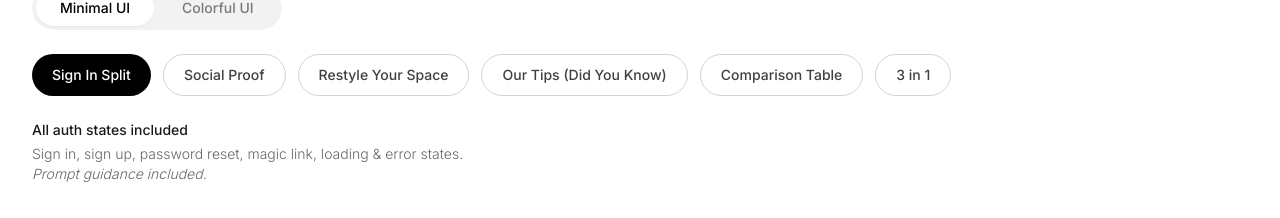
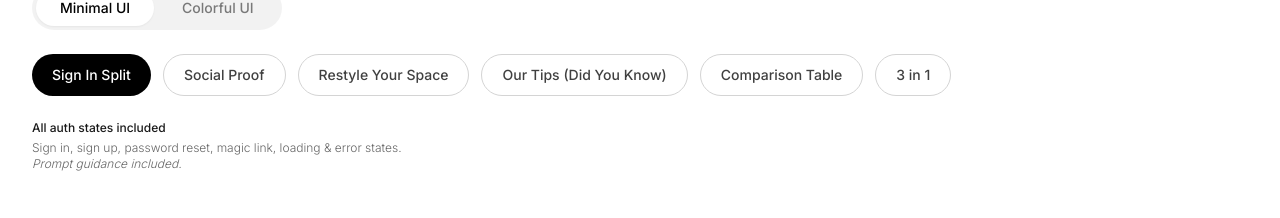
Before and after one commit to mh2023sfdbf/itsmarta-ui-kit, a Next.js app: page / in a window 1280 px wide. Shown: the part 2480-2698 px from the top of the page. Built offline with nearby package versions, Linux system fonts and the light colour scheme; grey boxes are pictures that could not be loaded; a web font is replaced by a local one.

Commit message:
Use consistent small font size for description across all screen sizes

```diff
--- a/components/sections/HeroGlassy.tsx
+++ b/components/sections/HeroGlassy.tsx
@@ -1187,13 +1187,13 @@ export default function PricingCards() {
             {/* Template Description - Minimal & Pro - Left Aligned */}
             {activeTemplate === 'sign-in-split' && (
               <div className="text-left mb-10 sm:mb-12">
-                <p className="text-xs sm:text-sm font-medium text-black/90 mb-1">
+                <p className="text-xs font-medium text-black/90 mb-1">
                   All auth states included
                 </p>
-                <p className="text-xs sm:text-sm text-black/60 font-light">
+                <p className="text-xs text-black/60 font-light">
                   Sign in, sign up, password reset, magic link, loading & error states.
                 </p>
-                <p className="text-xs sm:text-sm text-black/60 font-light italic">
+                <p className="text-xs text-black/60 font-light italic">
                   Prompt guidance included.
                 </p>
               </div>
```
